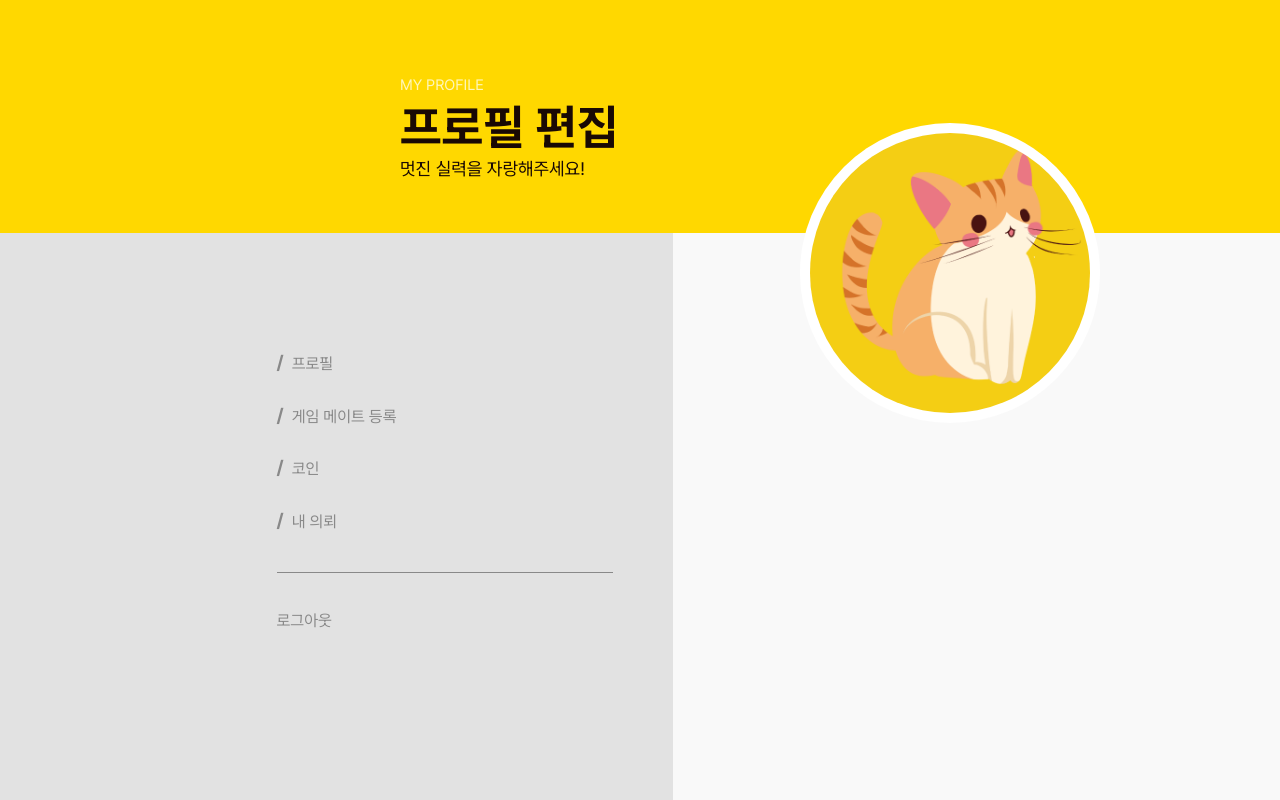
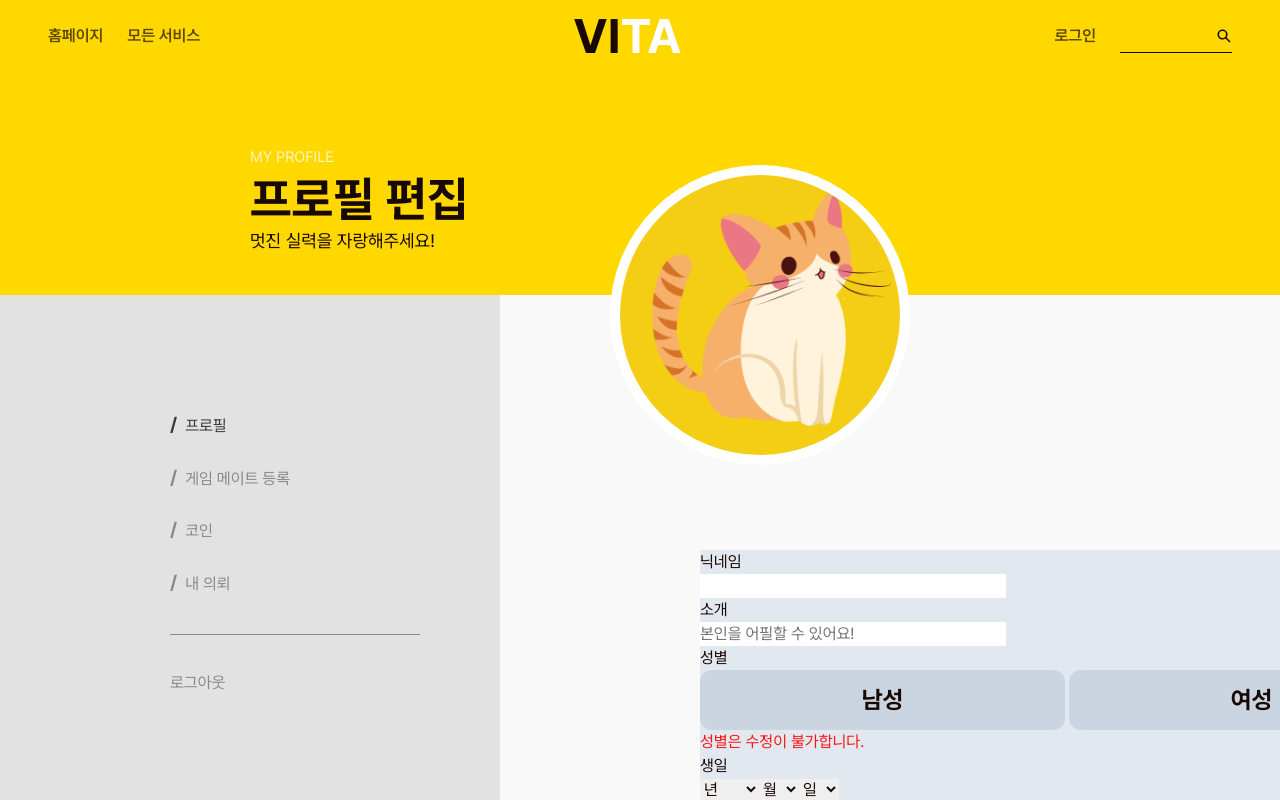
Before and after one commit to oz-main-project-team-02/vita-gamemate-fe, a React (Vite) app: page /user/edit-info in a window 1280 px wide. Shown: the top 800 px of the page. Built offline with nearby package versions, Linux system fonts and the light colour scheme.

Commit message:
디자인 약간 수정

```diff
--- a/src/components/EditInfoPage/MyPageBar.tsx
+++ b/src/components/Common/TitleIntro.tsx
@@ -1,13 +1,13 @@
-interface MyPageBarProps {
+interface TitleIntroProps {
   titleE: string;
   titleK: string;
   content: string;
 }
 
-export default function MyPageBar({titleE, titleK, content}: MyPageBarProps) {
+export default function TitleIntro({titleE, titleK, content}: TitleIntroProps) {
   return (
-    <div className="w-[1920px] h-[233px]">
-      <div className="absolute inset-x-[400px] top-[80px]">
+    <div className="w-[1920px] h-[233px] absolute pt-[72px]">
+      <div className="w-[400px] absolute inset-x-[250px] top-[80px]">
         <p className="my-[-6px] text-[15px] text-softYellow">{titleE}</p>
         <h1 className="text-5xl"><strong>{titleK}</strong></h1>
         <p className="leading-3 text-lg">{content}</p>
--- a/src/components/EditInfoPage/FilterList.tsx
+++ b/src/components/EditInfoPage/FilterList.tsx
@@ -1,22 +1,33 @@
-import { useNavigate } from "react-router-dom";
+import classNames from "classnames";
+import { useLocation, useNavigate } from "react-router-dom";
 
 export default function FilterList() {
+  const location = useLocation()
   const navigate = useNavigate()
 
+  const getNavigateClass = (path: string) => {
+    return classNames(
+      'my-3 text-base hover:text-[#3A3A3A] cursor-pointer',{
+        'text-[#3A3A3A]': location.pathname === path,
+        'text-[#898989]': location.pathname !== path
+      }
+    )
+  }
+
   return (
-    <div className="w-1/2 h-[400px] mr-[60px] flex flex-col justify-end text-base text-[#898989]">
-      <p className="my-3"
+    <div className="w-[250px] h-[400px] mr-[80px] flex flex-col justify-end">
+      <p className={getNavigateClass('/user/edit-info')}
       onClick={() => navigate('/user/edit-info')}><big><strong>/</strong></big> &nbsp;프로필</p>
-      <p className="my-3"
+      <p className={getNavigateClass('/user/gamemate')}
       onClick={() => navigate('/user/gamemate')}><big><strong>/</strong></big> &nbsp;게임 메이트 등록</p>
-      <p className="my-3"
+      <p className={getNavigateClass('/user/coin')}
       onClick={() => navigate('/coin')}><big><strong>/</strong></big> &nbsp;코인</p>
-      <p className="my-3"
+      <p className={getNavigateClass('/user/orders')}
       onClick={() => navigate('/user/orders')}><big><strong>/</strong></big> &nbsp;내 의뢰</p>
       <br />
       <hr className="h-[1px] border-0 bg-[#898989]"/>
       <br />
-      <p className="mt-3" >로그아웃</p>
+      <p className="mt-3 text-[#898989] hover:text-[#3A3A3A] cursor-pointer" >로그아웃</p>
     </div>
   );
 }
--- a/src/components/EditInfoPage/ProfileImg.tsx
+++ b/src/components/EditInfoPage/ProfileImg.tsx
@@ -1,7 +1,7 @@
 export default function ProfileImg() {
   return (
-    <div className="w-full h-[1866px] absolute top-[233px] bg-gray-100">
-      <div className="w-[300px] h-[300px] rounded-full absolute top-[-110px] left-[800px] bg-white">
+    <div className="w-full h-[1866px] absolute top-[295px] bg-gray-100">
+      <div className="w-[300px] h-[300px] rounded-full absolute top-[-130px] left-[610px] bg-white">
         <img className="w-[280px] h-[280px] m-[10px] rounded-full" src="/public/vitaLogo.png" alt="vitaLogo" />
       </div>
     </div>
--- a/src/pages/CoinPage.tsx
+++ b/src/pages/CoinPage.tsx
@@ -1,14 +1,19 @@
+import Footer from "../components/Common/Footer";
+import Header from "../components/Common/Header";
 import FilterList from "../components/EditInfoPage/FilterList";
-import MyPageBar from "../components/EditInfoPage/MyPageBar";
 import ProfileImg from "../components/EditInfoPage/ProfileImg";
+import TitleIntro from "../components/Common/TitleIntro";
 
 export default function CoinPage() {
   return (
-    <div className="w-full h-[4105px]">
-      {/* <NavBar /> */}
-      <MyPageBar titleE = {"MY WALLET"} titleK = {"나의 코인"} content = {"소중한 시간을 비타와 함께하세요!"} />
-      <ProfileImg />
-      <div className="w-[673px] h-[1866px] absolute top-[233px] flex justify-end bg-[#E2E2E2]"><FilterList /></div>
-    </div>
+    <>
+      <Header />
+      <div className="w-full h-[4105px]">
+        <TitleIntro titleE = {"MY WALLET"} titleK = {"나의 코인"} content = {"소중한 시간을 비타와 함께하세요!"} />
+        <ProfileImg />
+        <div className="w-[500px] h-[1866px] absolute top-[295px] flex justify-end bg-[#E2E2E2]"><FilterList /></div>
+      </div>
+      <Footer />
+    </>
   );
 }
--- a/src/pages/EditInfoPage.tsx
+++ b/src/pages/EditInfoPage.tsx
@@ -1,14 +1,117 @@
+import { useEffect, useState } from "react";
+import Footer from "../components/Common/Footer";
+import Header from "../components/Common/Header";
 import FilterList from "../components/EditInfoPage/FilterList";
-import MyPageBar from "../components/EditInfoPage/MyPageBar";
 import ProfileImg from "../components/EditInfoPage/ProfileImg";
+import TitleIntro from "../components/Common/TitleIntro";
 
 export default function EditInfoPage() {
+  const years = Array.from({ length: 22 }, (_, i) => 1984 + i); // 2020 ~ 2030
+  const months = Array.from({ length: 12 }, (_, i) => i + 1); // 1 ~ 12
+
+  const [birthYear, setBirthYear] = useState('');
+  const [birthMonth, setBirthMonth] = useState('');
+  const [birthDay, setBirthDay] = useState('');
+  const [days, setDays] = useState(Array.from({ length: 31 }, (_, i) => i + 1)); // 기본 일수는 31
+
+  const [profile, setProfile] = useState({
+    nickname: "",
+    description: "",
+    gender: "",
+    date: `${birthYear}.${birthMonth}.${birthDay}`
+  })
+
+  // 윤년 확인 함수
+  const isLeapYear = (year) => {
+    return (year % 4 === 0 && year % 100 !== 0) || year % 400 === 0;
+  };
+
+  // 월에 따른 일 수 계산 함수
+  const getDaysInMonth = (year, month) => {
+    if (month === 2) {
+      // 2월의 일수는 윤년 여부에 따라 다름
+      return isLeapYear(year) ? 29 : 28;
+    }
+    // 4, 6, 9, 11월은 30일, 그 외는 31일
+    return [4, 6, 9, 11].includes(month) ? 30 : 31;
+  };
+
+  // 년도와 월이 변경될 때 일 수를 동적으로 업데이트
+  useEffect(() => {
+    if (birthYear && birthMonth) {
+      const daysInMonth = getDaysInMonth(Number(birthYear), Number(birthMonth));
+      setDays(Array.from({ length: daysInMonth }, (_, i) => i + 1));
+    }
+  }, [birthYear, birthMonth]);
+
+
+  const handleSubmit = (e) => {
+    e.preventDefault()
+    console.log(profile)
+  }
   return (
-    <div className="w-full h-[4105px]">
-      {/* <NavBar /> */}
-      <MyPageBar titleE = {"MY PROFILE"} titleK = {"프로필 편집"} content = {"멋진 실력을 자랑해주세요!"} />
-      <ProfileImg />
-      <div className="w-[673px] h-[1866px] absolute top-[233px] flex justify-end bg-[#E2E2E2]"><FilterList /></div>
-    </div>
+    <>
+      <Header />
+      <div className="w-full h-[4105px]">
+        <TitleIntro titleE = {"MY PROFILE"} titleK = {"프로필 편집"} content = {"멋진 실력을 자랑해주세요!"} />
+        <ProfileImg />
+        <div className="w-[500px] h-[1866px] absolute top-[295px] flex justify-end bg-[#E2E2E2]"><FilterList /></div>
+
+        <form onSubmit={handleSubmit} className="w-[887px] h-[1028px] absolute top-[550px] left-[700px] bg-slate-200">
+          <button className="w-[305px] h-[60px] rounded-xl absolute top-[-210px] left-[580px] bg-slate-300 font-bold text-[24px]">프로필 사진 올리기</button>
+
+          <div>
+            <p>닉네임</p>
+            <input value={profile.nickname} onChange={(e) => setProfile({...profile, nickname: e.target.value})}/>
+            <p className={profile.nickname === '' ? 'hidden' : 'text-error'}>매주 한 번만 변경 가능하니 신중하게 설정하세요</p>
+          </div>
+
+          <div>
+            <p>소개</p>
+            <input value={profile.description} onChange={(e) => setProfile({...profile, description: e.target.value})} placeholder="본인을 어필할 수 있어요!" />
+          </div>
+
+          <div>
+            <p>성별</p>
+            <input className="w-[365px] h-[60px] mr-1 rounded-xl bg-slate-300 font-bold text-[24px]" type="button" value="남성"/>
+            <input className="w-[365px] h-[60px] rounded-xl bg-slate-300 font-bold text-[24px]" type="button" value="여성" />
+            <p className="text-error">성별은 수정이 불가합니다.</p>
+          </div>
+
+          <div>
+            <p>생일</p>
+            <select value={birthYear} onChange={(e) => setBirthYear(e.target.value)} className="form-control">
+              <option value="">년</option>
+              {years.map((year) => (
+                <option key={year} value={year}>
+                  {year}
+                </option>
+              ))}
+            </select>
+
+            <select value={birthMonth} onChange={(e) => setBirthMonth(e.target.value)} className="form-control">
+              <option value="">월</option>
+              {months.map((month) => (
+                <option key={month} value={month < 10 ? `0${month}` : month}>
+                  {month < 10 ? `0${month}` : month}
+                </option>
+              ))}
+            </select>
+
+            <select value={birthDay} onChange={(e) => setBirthDay(e.target.value)} className="form-control">
+              <option value="">일</option>
+              {days.map((day) => (
+                <option key={day} value={day < 10 ? `0${day}` : day}>
+                  {day < 10 ? `0${day}` : day}
+                </option>
+              ))}
+            </select>
+          </div>
+
+          <button type="submit">저장</button>
+        </form>
+      </div>
+      <Footer />
+    </>
   );
 }
--- a/src/pages/GameMatePage.tsx
+++ b/src/pages/GameMatePage.tsx
@@ -1,14 +1,19 @@
+import Footer from "../components/Common/Footer";
+import Header from "../components/Common/Header";
 import FilterList from "../components/EditInfoPage/FilterList";
-import MyPageBar from "../components/EditInfoPage/MyPageBar";
 import ProfileImg from "../components/EditInfoPage/ProfileImg";
+import TitleIntro from "../components/Common/TitleIntro";
 
 export default function GameMatePage() {
   return (
-    <div className="w-full h-[4105px]">
-      {/* <NavBar /> */}
-      <MyPageBar titleE = {"VITA GAMEMATE"} titleK = {"게임 메이트"} content = {"당신의 재능을 보여주세요!"} />
-      <ProfileImg />
-      <div className="w-[673px] h-[1866px] absolute top-[233px] flex justify-end bg-[#E2E2E2]"><FilterList /></div>
-    </div>
+    <>
+      <Header />
+      <div className="w-full h-[4105px]">
+        <TitleIntro titleE = {"VITA GAMEMATE"} titleK = {"게임 메이트"} content = {"당신의 재능을 보여주세요!"} />
+        <ProfileImg />
+        <div className="w-[500px] h-[1866px] absolute top-[295px] flex justify-end bg-[#E2E2E2]"><FilterList /></div>
+      </div>
+      <Footer />
+    </>
   );
 }
--- a/src/pages/OrdersPage.tsx
+++ b/src/pages/OrdersPage.tsx
@@ -1,14 +1,19 @@
+import Footer from "../components/Common/Footer";
+import Header from "../components/Common/Header";
 import FilterList from "../components/EditInfoPage/FilterList";
-import MyPageBar from "../components/EditInfoPage/MyPageBar";
 import ProfileImg from "../components/EditInfoPage/ProfileImg";
+import TitleIntro from "../components/Common/TitleIntro";
 
 export default function OrdersPage() {
   return (
-    <div className="w-full h-[4105px]">
-      {/* <NavBar /> */}
-      <MyPageBar titleE = {"MY ORDER"} titleK = {"나의 의뢰"} content = {"즐거운 매칭을 비타와 함께하세요!"} />
-      <ProfileImg />
-      <div className="w-[673px] h-[1866px] absolute top-[233px] flex justify-end bg-[#E2E2E2]"><FilterList /></div>
-    </div>
+    <>
+      <Header />
+      <div className="w-full h-[4105px]">
+        <TitleIntro titleE = {"MY ORDER"} titleK = {"나의 의뢰"} content = {"즐거운 매칭을 비타와 함께하세요!"} />
+        <ProfileImg />
+        <div className="w-[500px] h-[1866px] absolute top-[295px] flex justify-end bg-[#E2E2E2]"><FilterList /></div>
+      </div>
+      <Footer />
+    </>
   );
 }
```
